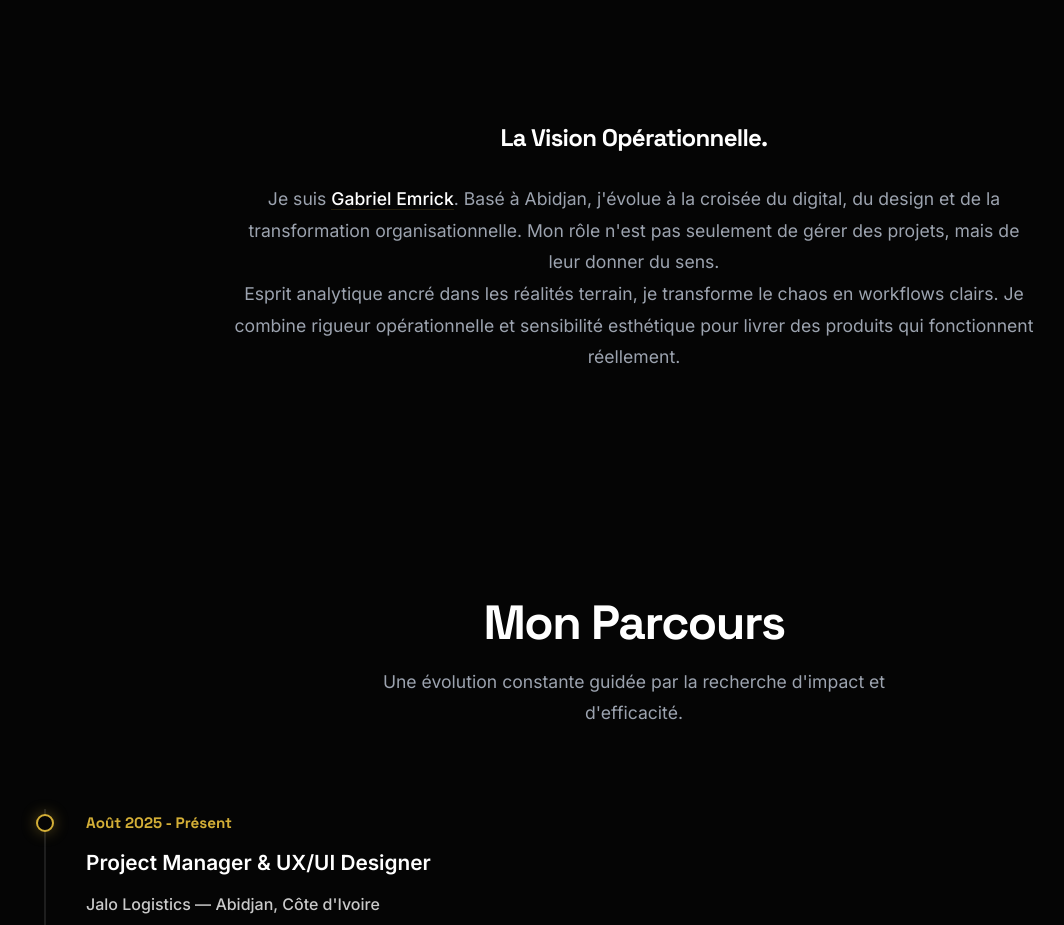
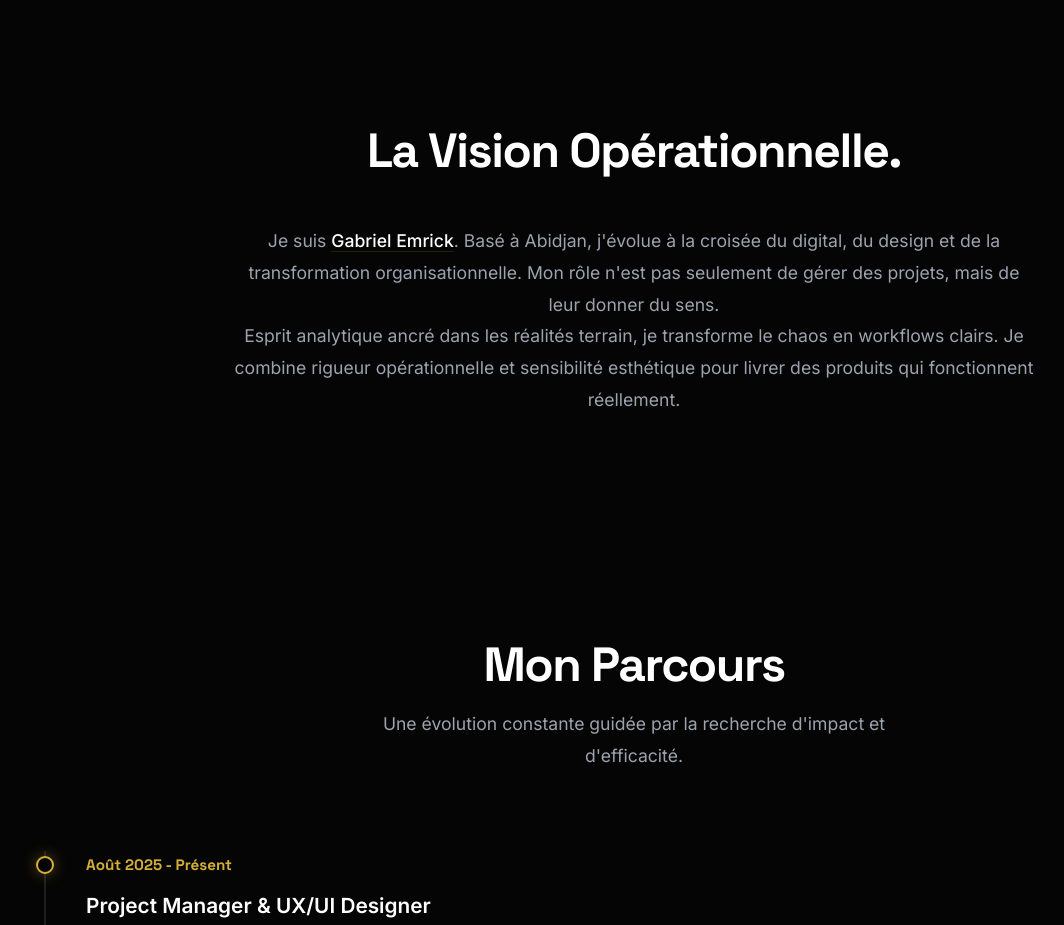
Before and after one commit to Rico-cms/DahissihogabrielEmrick, a plain HTML site: page index.html in a window 1280 px wide. Shown: the part 1080-2005 px from the top of the page, without its empty margins (6-1070 px from the left). Drawn offline with Linux system fonts and the light colour scheme.

Commit message:
Update header to use standard class for section title

```diff
--- a/index.html
+++ b/index.html
@@ -383,7 +383,8 @@
     <!-- SECTION ABOUT -->
     <section class="section-spacer container" id="about">
         <div class="about-container reveal">
-            <div class="about-header"><h2>La Vision Opérationnelle.</h2></div>
+            <!-- Modification ici pour utiliser la classe standard -->
+            <h2 class="section-title">La Vision Opérationnelle.</h2>
             <div class="about-content">
                 <p>Je suis <span class="highlight">Gabriel Emrick</span>. Basé à Abidjan, j'évolue à la croisée du digital, du design et de la transformation organisationnelle. Mon rôle n'est pas seulement de gérer des projets, mais de leur donner du sens.</p>
                 <p>Esprit analytique ancré dans les réalités terrain, je transforme le chaos en workflows clairs. Je combine rigueur opérationnelle et sensibilité esthétique pour livrer des produits qui fonctionnent réellement.</p>
```
